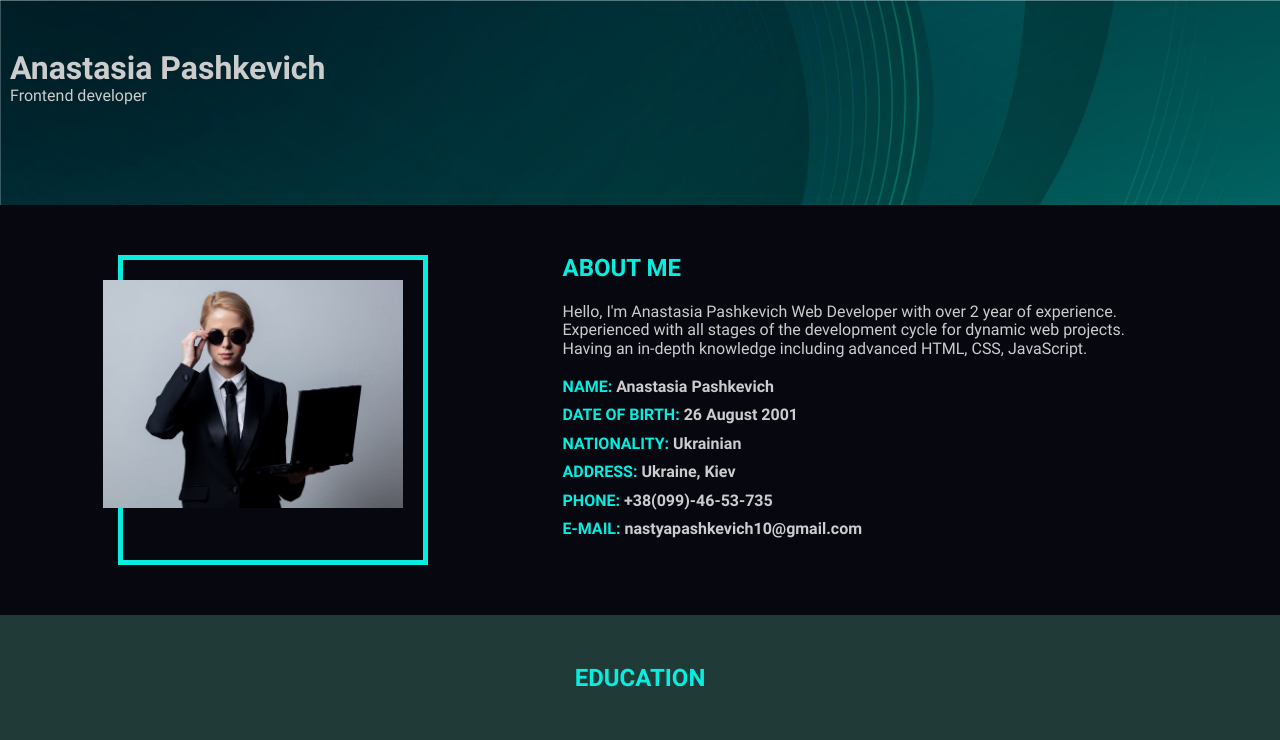
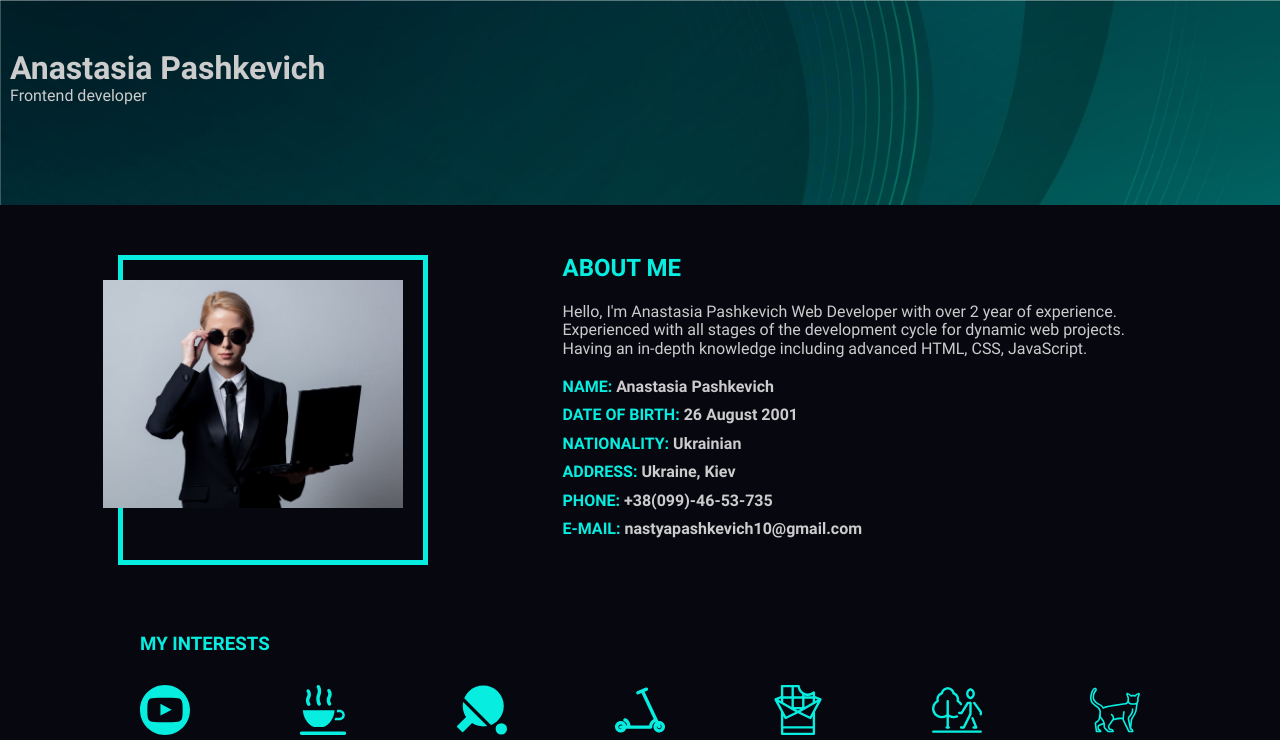
Before and after one commit to AnastasiiaPashkevych/resume, a plain HTML site: page index.html in a window 1280 px wide. Shown: the top 740 px of the page. Drawn offline with Linux system fonts and the light colour scheme.

Commit message:
feat: add interests

```diff
--- a/index.html
+++ b/index.html
@@ -51,6 +51,19 @@
         </li>
       </ul>
       </p>
+    </div>
+
+    <div class="interests">
+      <h3 class="header_h3 interests__title">My interests</h3>
+      <ul class="interests__list">
+        <li class="interests__item youtube-item"></li>
+        <li class="interests__item coffee-item"></li>
+        <li class="interests__item tennis-item"></li>
+        <li class="interests__item scooter-item"></li>
+        <li class="interests__item chocolate-item"></li>
+        <li class="interests__item walking-item"></li>
+        <li class="interests__item cat-item"></li>
+      </ul>
     </div>
   </section>
 
--- a/style.css
+++ b/style.css
@@ -73,6 +73,10 @@ body {
   color: #07eee0;
   text-transform: uppercase;
 }
+.header_h3 {
+  color: #07eee0;
+  text-transform: uppercase;
+}
 
 .container {
   max-width: 1300px;
@@ -87,14 +91,6 @@ body {
   background-size: cover;
 }
 
-.header_title {
-
-}
-
-.header__subtitle {
-
-}
-
 /*Header section styles end*/
 
 /*About section styles start*/
@@ -102,7 +98,8 @@ body {
   background-color: #070710;
   padding: 50px;
   display: flex;
-  justify-content: space-around
+  flex-wrap: wrap;
+  justify-content: space-around;
 }
 
 .about-photo {
@@ -142,6 +139,52 @@ body {
   text-transform: uppercase;
 }
 
+.interests {
+  margin-top: 50px;
+  margin-bottom: 30px;
+  flex: none;
+  width: 100%;
+  max-width: 1000px;
+}
+
+.interests__title {
+  margin-bottom: 30px;
+}
+
+.interests__list {
+  display: flex;
+  justify-content: space-between;
+  align-items: center;
+}
+
+.interests__item {
+  width: 50px;
+  height: 50px;
+  background-repeat: no-repeat;
+  background-size: contain;
+}
+
+.youtube-item {
+  background-image: url(assets/images/youtube-icon.svg);
+}
+.coffee-item {
+  background-image: url(assets/images/coffee-icon.svg);
+}
+.tennis-item {
+  background-image: url(assets/images/tenis-icon.svg);
+}
+.scooter-item {
+  background-image: url(assets/images/scooter-icon.svg);
+}
+.chocolate-item {
+  background-image: url(assets/images/chocolate-icon.svg);
+}
+.walking-item {
+  background-image: url(assets/images/walking-icon.svg);
+}
+.cat-item {
+  background-image: url(assets/images/cat-icon.svg);
+}
 /*About section styles end*/
 
 /*Education section styles start*/
```
Also changed, not shown: assets/images/cat-icon.svg (added), assets/images/chocolate-icon.svg (added), assets/images/coffee-icon.svg (added), assets/images/scooter-icon.svg (added), assets/images/tenis-icon.svg (added), assets/images/walking-icon.svg (added), assets/images/youtube-icon.svg (added).
